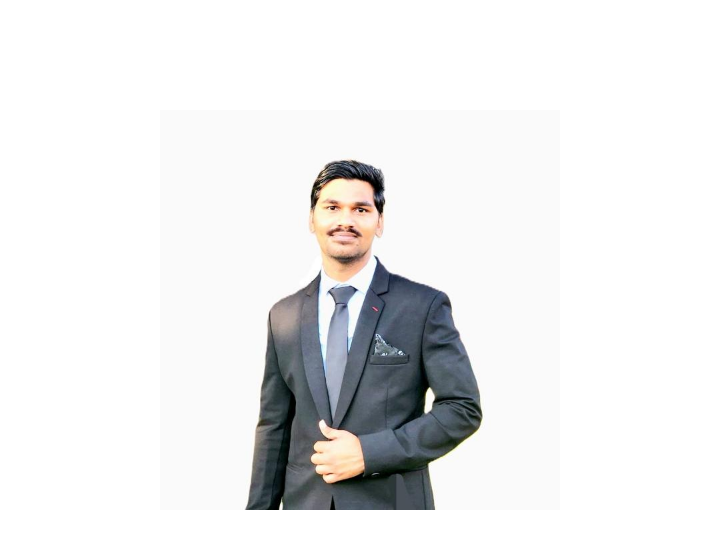
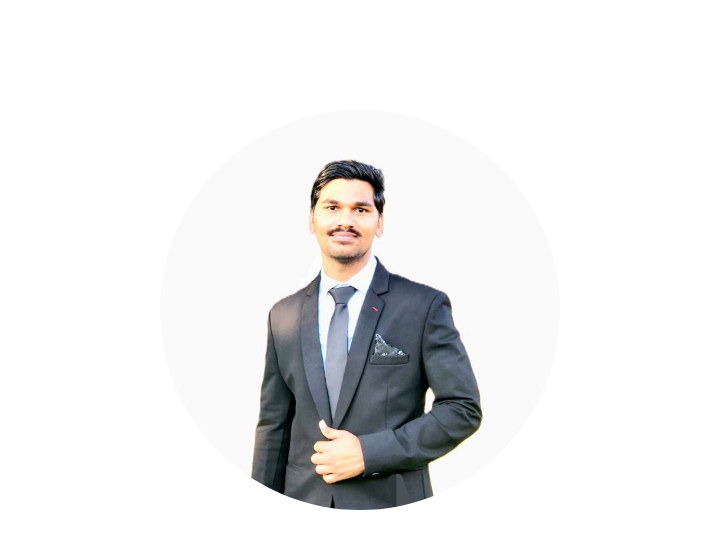
Before and after one commit to Sravan-8/sravan-kumar-Portfolio, a plain HTML site: page index.html in a window 1280 px wide. Shown: the part 174-734 px from the top of the page, 0-702 px from the left. Drawn offline with Linux system fonts and the light colour scheme.

Commit message:
Update style.css

```diff
--- a/style.css
+++ b/style.css
@@ -166,15 +166,18 @@ section {
   display: flex;
   justify-content: center;
   gap: 5rem;
-  height: 50vh;
+  height: 80vh;
 }
 
 .section__pic-container {
   display: flex;
-  height: 300px;
-  width: 300px;
+  height: 400px;
+  width: 400px;
   margin: auto 0;
+  clip-path: circle(50%);
+  box-shadow: 0px 8px 16px rgba(0, 0, 0, 0.2);
 }
+
 
 .section__text {
   align-self: center;
```
